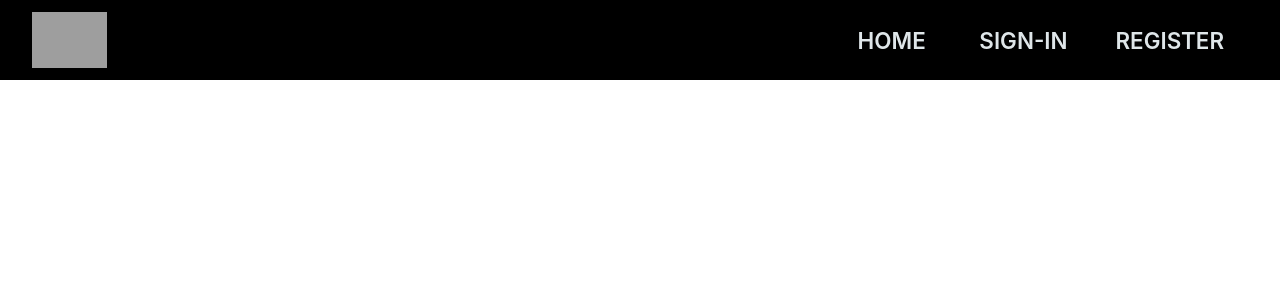
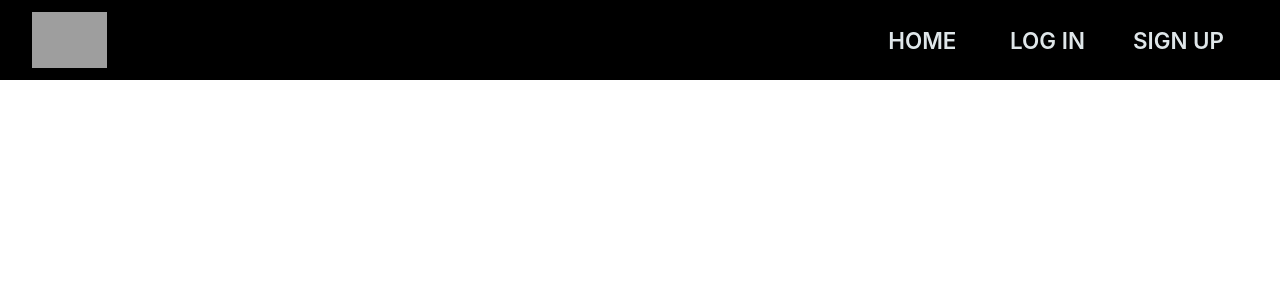
Before and after one commit to bw-spotify-song-suggester-2/React-Front-End, a React (Create React App) app in the folder spotify/: page / in a window 1280 px wide. Shown: the top 300 px of the page. Built offline with nearby package versions, Linux system fonts and the light colour scheme; grey boxes are pictures that could not be loaded.

Commit message:
changed navbar wording to match marketing page

```diff
--- a/spotify/src/components/Navigation.js
+++ b/spotify/src/components/Navigation.js
@@ -23,8 +23,8 @@ const Navbar = (props) => {
           <Brand />
           <NavLinks style={linkAnimation}>
             <a href="https://bw-spotify-song-suggester-2.github.io/Marketing-page/">Home </a>
-            <a href="/login">Sign-In</a>
-            <a href="/signup">Register</a>
+            <a href="/login">Log In</a>
+            <a href="/signup">Sign Up</a>
           </NavLinks>
         </FlexContainer>
       </NavBar>
```
